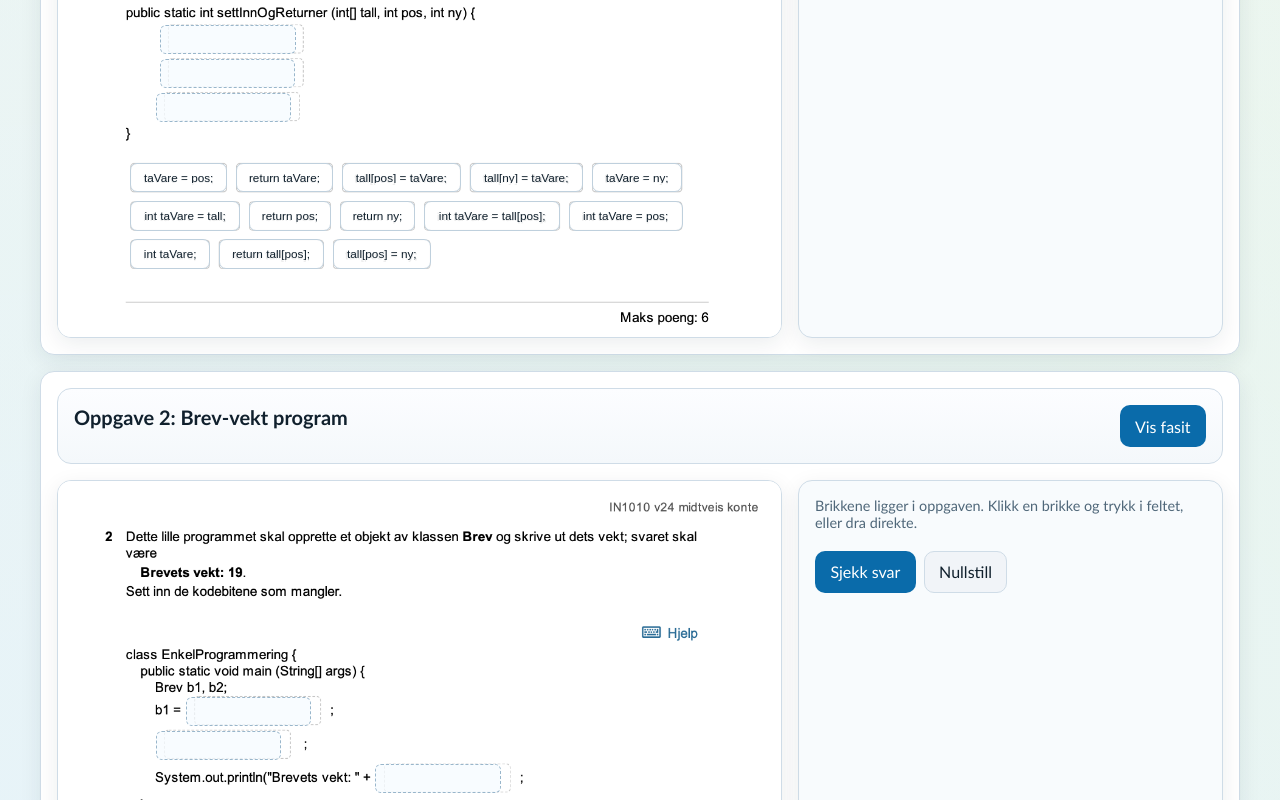
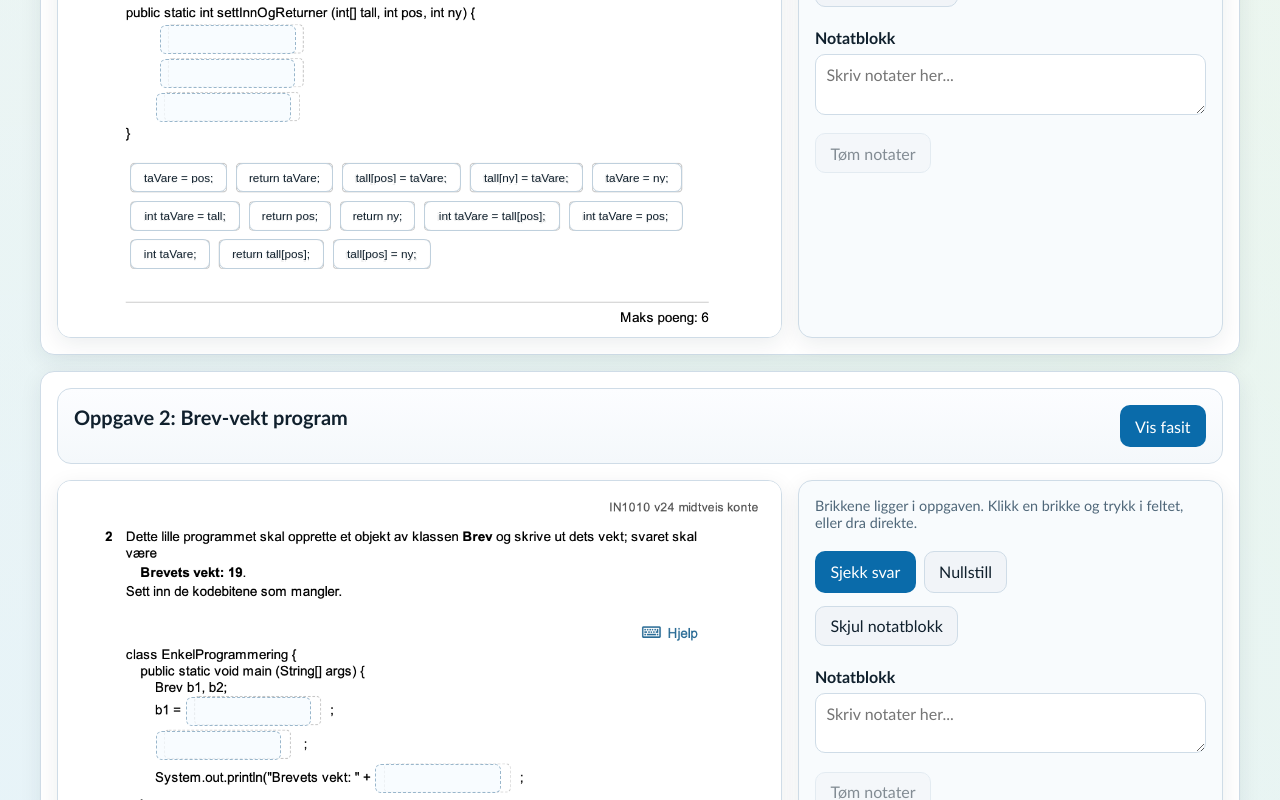
Before and after one commit to JacobStarheim/IN1010Interactive, a Next.js app: page /eksamen/v24-konte in a window 1280 px wide. Shown: the part 560-1360 px from the top of the page. Built offline with nearby package versions, Linux system fonts and the light colour scheme.

Commit message:
feat(ui): restore notes panel with responsive default toggle

```diff
--- a/src/components/exam/question-workspace.module.css
+++ b/src/components/exam/question-workspace.module.css
@@ -540,6 +540,15 @@
   gap: 0.55rem;
 }
 
+.notesToggleRow {
+  display: flex;
+}
+
+.notesPanel {
+  display: grid;
+  gap: 0.45rem;
+}
+
 @media (max-width: 1080px) {
   .content {
     grid-template-columns: 1fr;
--- a/src/components/exam/question-workspace.tsx
+++ b/src/components/exam/question-workspace.tsx
@@ -52,12 +52,20 @@ const getStorage = () => {
   return storage;
 };
 
+const defaultNotesOpenForViewport = () => {
+  if (typeof window === "undefined" || typeof window.matchMedia !== "function") {
+    return true;
+  }
+  return !window.matchMedia("(max-width: 1080px)").matches;
+};
+
 export function QuestionWorkspace({ examId, question }: Props) {
   const [showSolution, setShowSolution] = useState(false);
   const [selectedChoices, setSelectedChoices] = useState<string[]>([]);
   const [assignments, setAssignments] = useState<DragAssignments>({});
   const [activeItemId, setActiveItemId] = useState<string | null>(null);
   const [manualNotes, setManualNotes] = useState("");
+  const [notesOpen, setNotesOpen] = useState<boolean>(() => defaultNotesOpenForViewport());
   const [codeText, setCodeText] = useState(question.interaction?.codeTemplate ?? "");
   const [feedback, setFeedback] = useState<string>("");
   const [zoneStatus, setZoneStatus] = useState<Record<string, "correct" | "wrong" | "empty">>(
@@ -261,6 +269,12 @@ export function QuestionWorkspace({ examId, question }: Props) {
     } else {
       setManualNotes("");
     }
+    const savedNotesOpen = storage.getItem(storageKey("notes-open", examId, question.id));
+    if (savedNotesOpen === "1" || savedNotesOpen === "0") {
+      setNotesOpen(savedNotesOpen === "1");
+    } else {
+      setNotesOpen(defaultNotesOpenForViewport());
+    }
 
     setCodeText(question.interaction?.codeTemplate ?? "");
     const savedCode = storage.getItem(storageKey("code", examId, question.id));
@@ -308,6 +322,14 @@ export function QuestionWorkspace({ examId, question }: Props) {
     }
     storage.setItem(storageKey("manual", examId, question.id), manualNotes);
   }, [manualNotes, examId, question.id]);
+
+  useEffect(() => {
+    const storage = getStorage();
+    if (!storage) {
+      return;
+    }
+    storage.setItem(storageKey("notes-open", examId, question.id), notesOpen ? "1" : "0");
+  }, [notesOpen, examId, question.id]);
 
   useEffect(() => {
     const storage = getStorage();
@@ -1010,24 +1032,6 @@ export function QuestionWorkspace({ examId, question }: Props) {
               Nullstill markeringer
             </button>
           </div>
-          <label className={styles.label} htmlFor="manual-notes">
-            Egne notater
-          </label>
-          <textarea
-            id="manual-notes"
-            className={styles.textarea}
-            value={manualNotes}
-            onChange={(event) => setManualNotes(event.target.value)}
-            placeholder="Skriv din vurdering her..."
-          />
-          <div className={styles.actions}>
-            <button
-              className={styles.secondaryButton}
-              onClick={() => setManualNotes("")}
-            >
-              Nullstill notater
-            </button>
-          </div>
         </div>
       );
     }
@@ -1153,6 +1157,39 @@ export function QuestionWorkspace({ examId, question }: Props) {
 
         <aside className={styles.sidebar}>
           {renderInteraction()}
+          <div className={styles.notesToggleRow}>
+            <button
+              type="button"
+              className={styles.secondaryButton}
+              onClick={() => setNotesOpen((current) => !current)}
+            >
+              {notesOpen ? "Skjul notatblokk" : "Vis notatblokk"}
+            </button>
+          </div>
+          {notesOpen ? (
+            <div className={styles.notesPanel}>
+              <label className={styles.label} htmlFor="manual-notes">
+                Notatblokk
+              </label>
+              <textarea
+                id="manual-notes"
+                className={styles.textarea}
+                value={manualNotes}
+                onChange={(event) => setManualNotes(event.target.value)}
+                placeholder="Skriv notater her..."
+              />
+              <div className={styles.actions}>
+                <button
+                  type="button"
+                  className={styles.secondaryButton}
+                  onClick={() => setManualNotes("")}
+                  disabled={manualNotes.trim().length === 0}
+                >
+                  Tøm notater
+                </button>
+              </div>
+            </div>
+          ) : null}
           {feedback ? <p className={styles.feedback}>{feedback}</p> : null}
         </aside>
       </div>
```
